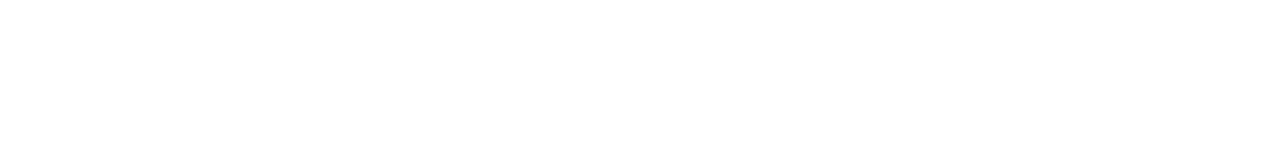
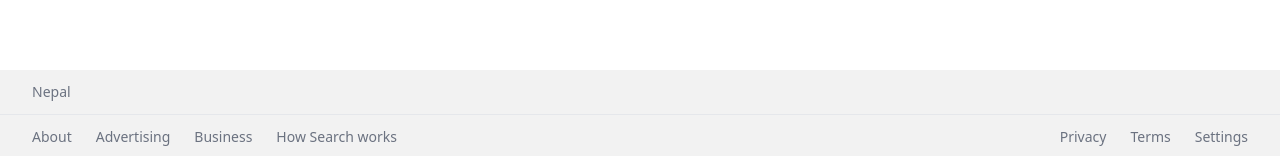
Before and after one commit to AsHim1123/Google-Clone-Next-JS-13, a Next.js app: page / in a window 1280 px wide. Shown: the part 641-797 px from the top of the page. Built offline with nearby package versions, Linux system fonts and the light colour scheme; no server answers.

Commit message:
feat : add footer section

```diff
--- a/src/app/globals.css
+++ b/src/app/globals.css
@@ -7,4 +7,8 @@
     .btn {
         @apply bg-[#f8f9fa] rounded-md text-sm text-gray-800 hover:ring-1 hover:ring-gray-200 focus:outline-none active:ring-gray-300 hover:shadow-md w-36 h-10 transition-shadow
     }
+
+    .link {
+        @apply hover:underline cursor-pointer
+    }
 }
--- a/src/app/layout.jsx
+++ b/src/app/layout.jsx
@@ -1,7 +1,8 @@
-import './globals.css'
+import Footer from "@/components/Footer";
+import "./globals.css";
 import Head from "@/app/head";
 
-export default function RootLayout({children}) {
+export default function RootLayout({ children }) {
     return (
         <html lang="en">
         {/*
@@ -9,7 +10,12 @@
         head.js. Find out more at https://beta.nextjs.org/docs/api-reference/file-conventions/head
       */}
         <Head/>
-        <body>{children}</body>
+        <body className="relative min-h-screen">
+        {children}
+        {/* Footer */}
+
+        <Footer />
+        </body>
         </html>
-    )
+    );
 }
--- /dev/null
+++ b/src/components/CountryLookup.jsx
@@ -0,0 +1,15 @@
+"use client";
+
+import {useEffect, useState} from "react";
+
+export default function CountryLookup() {
+    const [country, setCountry] = useState("Nepal");
+    useEffect(() => {
+        fetch(
+            `https://extreme-ip-lookup.com/json/?key=${process.env.NEXT_PUBLIC_IP_API_KEY}`
+        )
+            .then((res) => res.json())
+            .then((data) => setCountry(data.country));
+    }, []);
+    return <div>{country}</div>;
+}
--- /dev/null
+++ b/src/components/Footer.jsx
@@ -0,0 +1,28 @@
+import React from 'react';
+import CountryLookup from "@/components/CountryLookup";
+
+const Footer = () => {
+    return (
+        <footer className='absolute bottom-0 text-sm text-gray-500 bg-[#f2f2f2] w-full '>
+            <div className='border-b px-8 py-3'>
+                <CountryLookup/>
+
+            </div>
+            <div className='flex flex-col sm:flex-row justify-between items-center px-8 py-3 space-y-7 sm:space-y-0'>
+                <ul className='flex items-center space-x-6'>
+                    <li className='link'>About</li>
+                    <li className='link'>Advertising</li>
+                    <li className='link'>Business</li>
+                    <li className='link'>How Search works</li>
+                </ul>
+                <ul className='flex items-center space-x-6'>
+                    <li className='link'>Privacy</li>
+                    <li className='link'>Terms</li>
+                    <li className='link'>Settings</li>
+                </ul>
+            </div>
+        </footer>
+    );
+};
+
+export default Footer;
```
